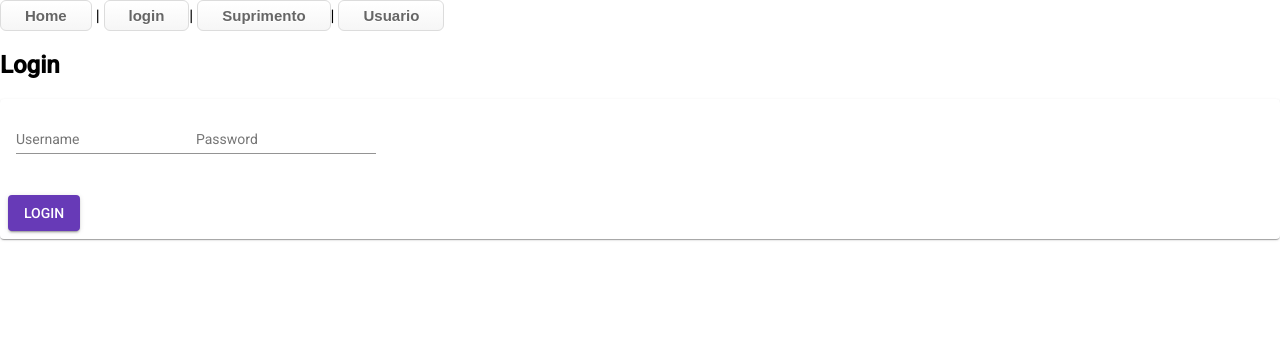
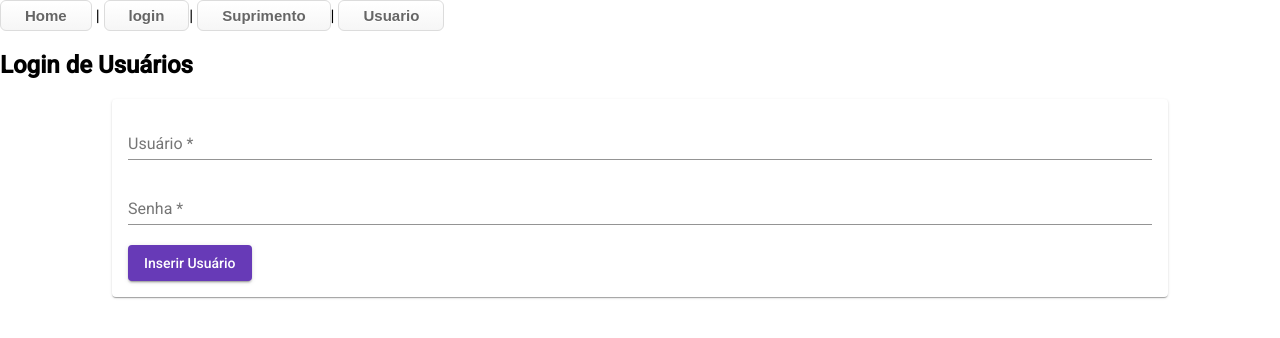
Before and after one commit to cindyoshita/Sistema-de-Suprimento, an Angular app: page /login in a window 1280 px wide. Shown: the top 338 px of the page. Built offline with nearby package versions, Linux system fonts and the light colour scheme.

Commit message:
login quase funcional

```diff
--- a/src/app/login/login.component.css
+++ b/src/app/login/login.component.css
@@ -1,33 +1,8 @@
-
-.form-signin {
-  max-width: 330px;
-  padding: 15px;
-  margin: 0 auto;
+mat-card {
+  width: 80%;
+  margin: auto;
+  }
+  mat-form-field,
+input {
+width: 100%;
 }
-.form-signin .form-signin-heading,
-.form-signin .checkbox {
-  margin-bottom: 10px;
-}
-.form-signin .checkbox {
-  font-weight: 400;
-}
-.form-signin .form-control {
-  position: relative;
-  box-sizing: border-box;
-  height: auto;
-  padding: 10px;
-  font-size: 16px;
-}
-.form-signin .form-control:focus {
-  z-index: 2;
-}
-.form-signin input[type="username"] {
-  margin-bottom: -1px;
-  border-bottom-right-radius: 0;
-  border-bottom-left-radius: 0;
-}
-.form-signin input[type="password"] {
-  margin-bottom: 10px;
-  border-top-left-radius: 0;
-  border-top-right-radius: 0;
-}
--- a/src/app/login/login.component.html
+++ b/src/app/login/login.component.html
@@ -1,18 +1,15 @@
-<h2> Login</h2>
-<mat-card class="my-card">
-   <mat-card-content>
-      <form class="my-form">
-         <mat-form-field class="full-width">
-            <mat-label>Username</mat-label>
-            <input  matInput  placeholder="Username" name="Username">
-         </mat-form-field>
-         <mat-form-field class="full-width">
-            <mat-label>Password</mat-label>
-            <input  matInput  placeholder="Password" name="password">
-         </mat-form-field>
-      </form>
-   </mat-card-content>
-   <mat-card-actions>
-      <button mat-raised-button (click)="validateLogin()" color="primary">LOGIN</button>
-   </mat-card-actions>
+<h2> Login de Usuários</h2>
+<mat-card>
+<form (submit)="onLogarUsuario(usuarioForm)" #usuarioForm="ngForm">
+<mat-form-field>
+<input type="text" required minlength="4" matInput placeholder="Usuário" name="userName" ngModel #userName="ngModel"/>
+<mat-error r *ngIf="userName.invalid">Digite um usuário válido</mat-error>
+</mat-form-field>
+<mat-form-field>
+<input type="password" required minlength="8"matInput placeholder="Senha"  name="password" ngModel #password="ngModel"/>
+<mat-error *ngIf="password.invalid">Digite uma senha válida</mat-error>
+
+</mat-form-field>
+<button color="primary" mat-raised-button>Inserir Usuário</button>
+</form>
 </mat-card>
--- a/src/app/login/login.component.ts
+++ b/src/app/login/login.component.ts
@@ -1,8 +1,6 @@
-import { Component, OnInit } from '@angular/core';
 import { LoginService } from './login.service';
-import { User } from '../models/user.model';
-import { Router } from '@angular/router';
-import { HttpClient } from '@angular/common/http';
+import { Component,EventEmitter, Output} from '@angular/core';
+import { NgForm } from '@angular/forms';
 
 
 @Component({
@@ -11,38 +9,21 @@ import { HttpClient } from '@angular/common/http';
   styleUrls: ['./login.component.css'],
   providers: [ LoginService ]
 })
-export class LoginComponent implements OnInit{
+export class LoginComponent{
+  constructor(public loginService: LoginService) {}
 
-  public user : User;
+  onLogarUsuario(form:NgForm) {
+    console.log('inserindo usuário...');
 
-  constructor(private loginService: LoginService,private router: Router,private httpClient: HttpClient,) {
-  	this.user = new User();
-  }
+    if (form.invalid){
+      return;
+    }
+    this.loginService.verificarLogin(
+      form.value.userName,
+      form.value.password,
+      );
+      form.resetForm();
 
-
-
-  validateLogin() {
-  	if(this.user.username && this.user.password) {
-  		this.loginService.validateLogin(this.user).subscribe(result => {
-        if(result['mensagem'] === 'Logado') {
-          this.router.navigate(['/home']);
-        } else {
-          alert('Wrong username and/or password');
-        }
-
-      },
-      // error => {
-      //   console.log('error is ', error);
-      // }
-      );
-  	} else {
-  		alert('enter user name and password');
-  	}
-  }
-
-
-  ngOnInit(): void {
+    }
 
   }
-
-}
--- a/src/app/login/login.service.ts
+++ b/src/app/login/login.service.ts
@@ -1,19 +1,39 @@
 import { Injectable } from '@angular/core';
 import { HttpClient } from '@angular/common/http';
 import { User } from '../models/user.model';
+import { Subject } from 'rxjs';
+
 
 @Injectable()
 export class LoginService {
 
-	constructor(private http: HttpClient){
+	private usuarios: User[] = [];
+ private listaUsuariosAtualizada = new Subject<User[]>();
 
-	}
+ constructor (private httpClient: HttpClient){
+}
 
-	validateLogin(user: User){
-		return this.http.post('/usuario',{
-			username : user.username,
-			password : user.password
-		})
-	}
 
-}
+ getUsuarios(): User[] {
+ return [...this.usuarios];
+ }
+
+  getListaDeUsuariosAtualizadaObservable() {
+    return this.listaUsuariosAtualizada.asObservable();
+    }
+
+  verificarLogin(userName: string, password: string){
+	const usuarios: User = {
+		userName: userName,
+		password: password,
+		};
+    this.httpClient.post<{mensagem: string}> ('http://localhost:4000/login',usuarios).subscribe(
+		(dados) => {
+		  console.log(dados.mensagem);
+		  this.usuarios.push(usuarios);
+		  this.listaUsuariosAtualizada.next([...this.usuarios])
+		}
+	  )
+	  this.usuarios.push(usuarios);
+	  }
+  }
--- a/src/app/models/user.model.ts
+++ b/src/app/models/user.model.ts
@@ -1,8 +1,4 @@
-export class User {
-	constructor(){
-		this.username = '';
-		this.password = '';
+export interface User {
+	userName: string;
+	password: string;
 	}
-	public username;
-	public password;
-}
```
Also changed, not shown: 1 other file (tests, documents, lock files or other folders).
